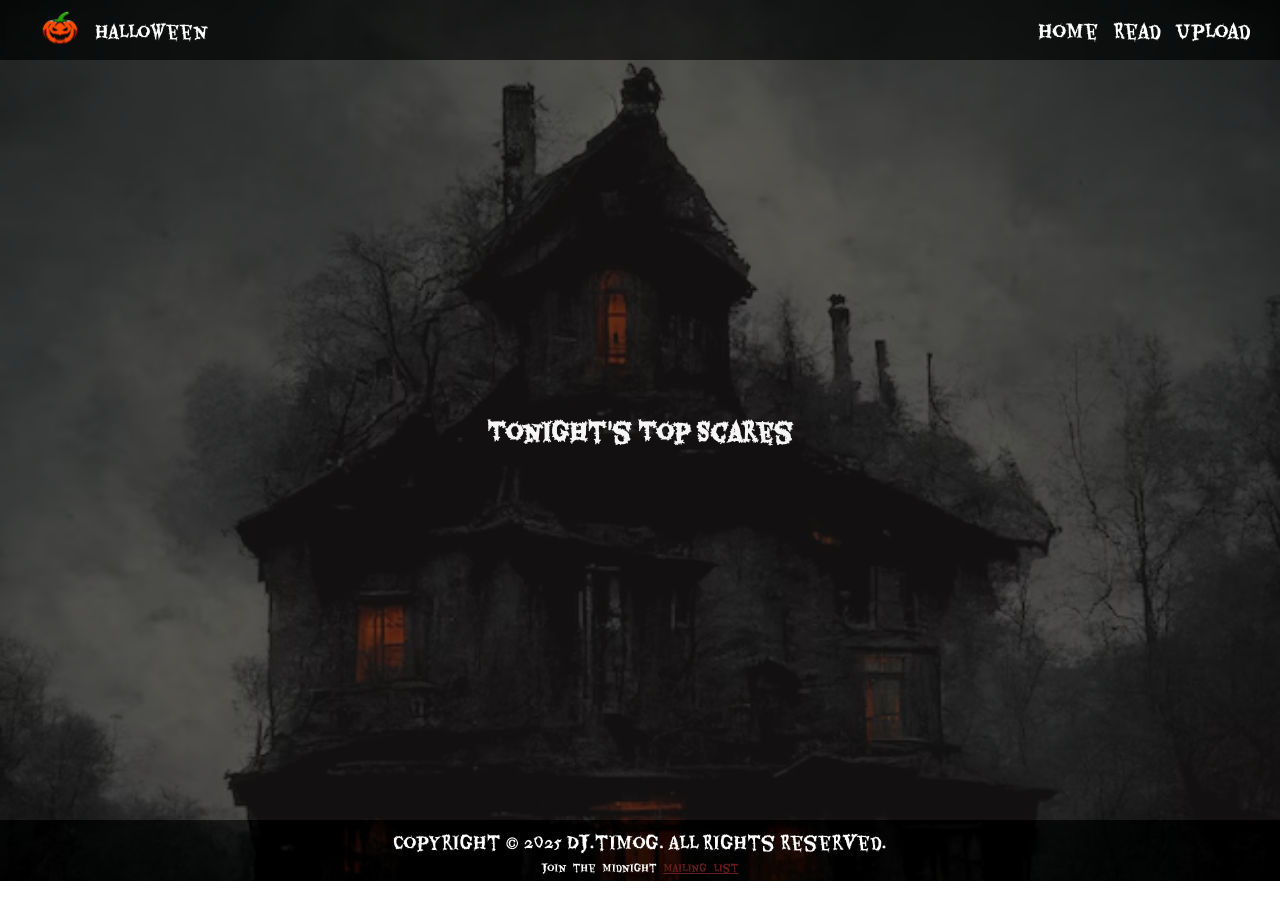
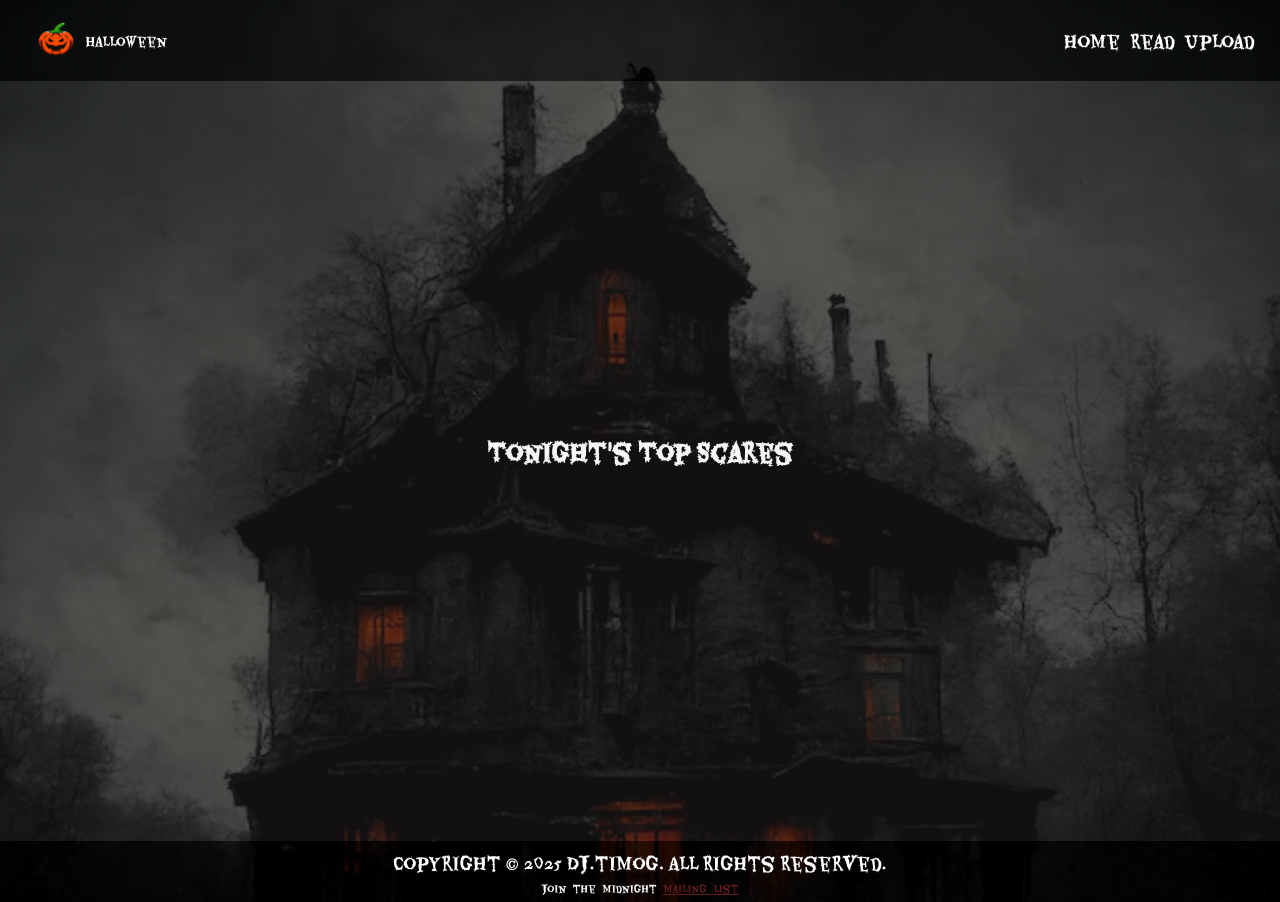
Before and after one commit to djtimog/halloween, a website with bundled scripts: page public/read.html in a window 1280 px wide. Before the commit the page ends 881 px from the top, so only its background shows below. Built offline with nearby package versions, Linux system fonts and the light colour scheme; no server answers; a web font is replaced by a local one.

Commit message:
style: Adjust margins, padding, and font sizes for improved layout consistency

```diff
--- a/public/style.css
+++ b/public/style.css
@@ -14,13 +14,13 @@ body {
   font-family: "Eater";
 }
 p {
-  margin: 0;
+  margin: 0px;
 }
 header {
   position: sticky;
   top: 0;
   background-color: rgba(0, 0, 0, 0.85);
-  padding: 15px 30px;
+  padding: 2%;
   z-index: 50;
 }
 nav {
@@ -31,11 +31,9 @@ nav {
 }
 .logo-container {
   display: flex;
-  justify-content: space-between;
   align-items: center;
-  gap: 5px;
   color: white;
-  font-size: large;
+  font-size: small;
 }
 .logo-img {
   width: 60px;
@@ -43,12 +41,12 @@ nav {
 }
 .nav-link-container {
   display: flex;
-  gap: 15px;
+  gap: 10px;
 }
 .nav-link {
   text-decoration: none;
   color: white;
-  font-size: larger;
+  font-size: large;
 }
 .nav-link-active {
   color: rgba(255, 255, 255, 0.5);
@@ -254,7 +252,7 @@ h2 {
   overflow: hidden;
 }
 .card-story-text.expanded {
-  max-height: 2000px;
+  max-height: 10000px;
 }
 .view-story {
   position: absolute;
```
